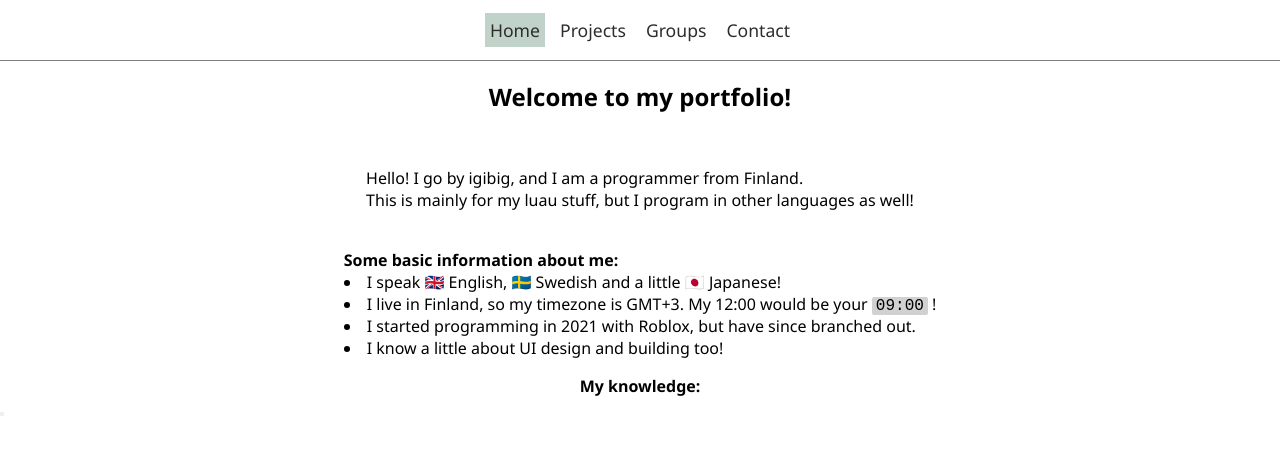
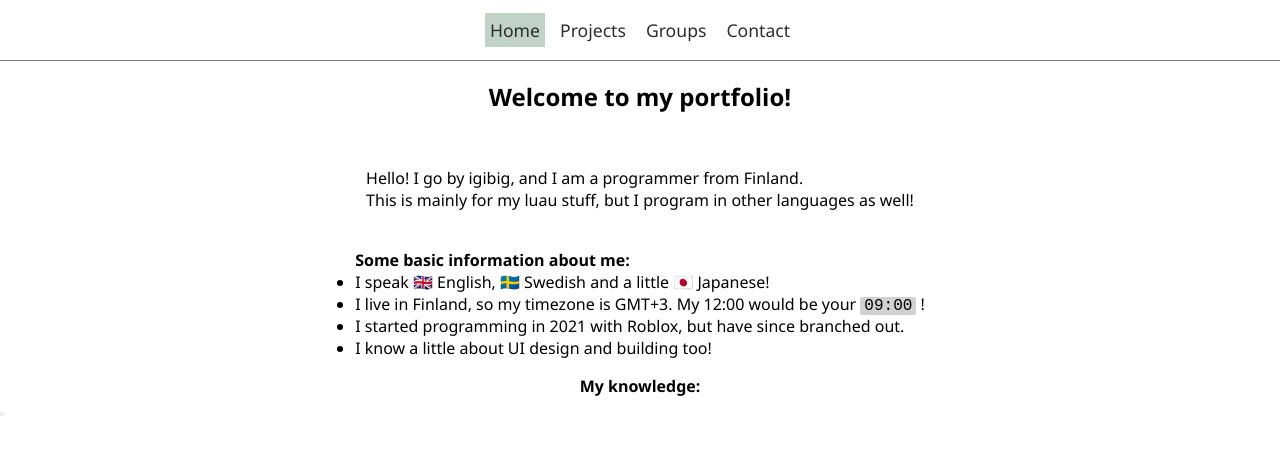
Before and after one commit to igibig/portfolio, a plain HTML site: page index.html in a window 1280 px wide. Drawn offline with Linux system fonts and the light colour scheme.

Commit message:
Removed ul styling

```diff
--- a/style.css
+++ b/style.css
@@ -50,10 +50,6 @@ main {
 	margin: auto;
 }
 
-ul {
-	list-style-position: inside;
-}
-
 #timeForYou {
 	font-family: 'Courier New', Courier, monospace;
 	border-radius: 2px;
```
